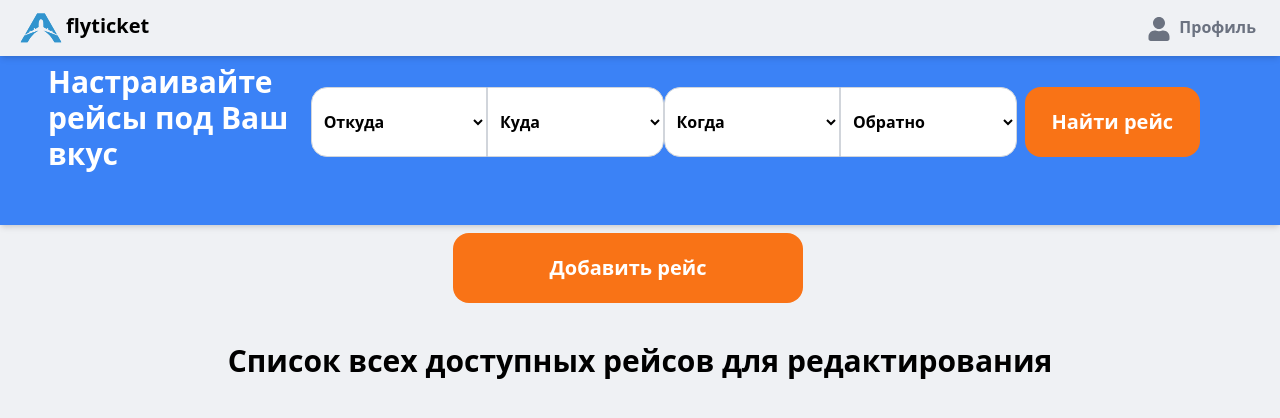
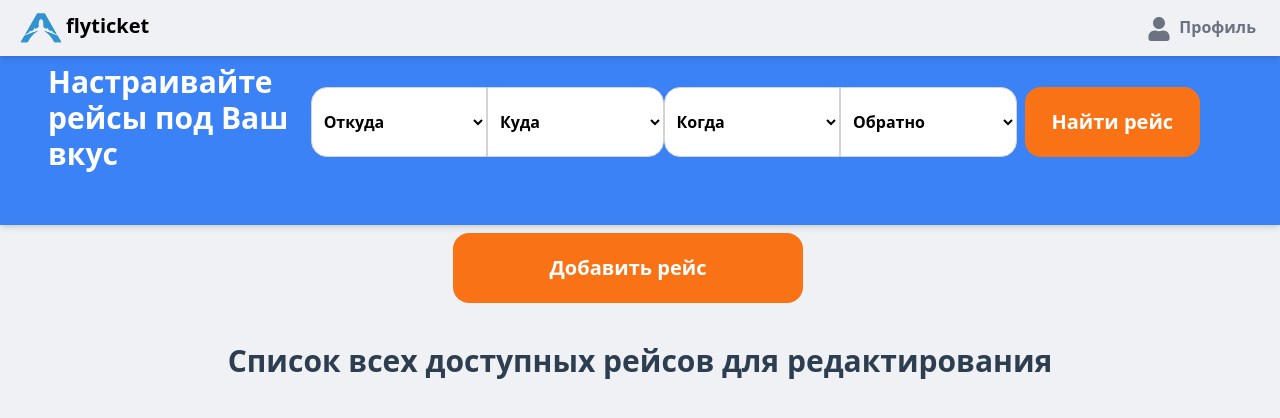
Before and after one commit to kimoleg200301/flyticket, a React (Create React App) app in the folder frontend/flyticket/: page /SettingsPage in a window 1280 px wide. Shown: the top 418 px of the page. Built offline with nearby package versions, Linux system fonts and the light colour scheme.

Commit message:
minor changes

```diff
--- a/frontend/flyticket/src/pages/MainPage.tsx
+++ b/frontend/flyticket/src/pages/MainPage.tsx
@@ -128,7 +128,7 @@ const MainPage: React.FC = () => {
     </div>
     <div className='mt-6 mb-6 flex items-center justify-center'>
       {selectDeparture || selectArrival || selectDate ? (
-        <h1 className='font-bold text-3xl'>Список найденных рейсов</h1>
+        <h1 className='font-bold text-3xl text-customBlue'>Список найденных рейсов</h1>
       ) : (
         <h1 className='font-bold text-3xl'>Список всех доступных рейсов</h1>
       )
--- a/frontend/flyticket/src/pages/SettingsPage.tsx
+++ b/frontend/flyticket/src/pages/SettingsPage.tsx
@@ -268,9 +268,9 @@ const SettingsPage: React.FC = () => {
     </div>
     <div className='mt-6 mb-6 flex items-center justify-center'>
       {selectDeparture || selectArrival || selectDate ? (
-        <h1 className='font-bold text-3xl'>Список найденных рейсов для редактирования</h1>
+        <h1 className='font-bold text-3xl text-customBlue'>Список найденных рейсов для редактирования</h1>
       ) : (
-        <h1 className='font-bold text-3xl'>Список всех доступных рейсов для редактирования</h1>
+        <h1 className='font-bold text-3xl text-customBlue'>Список всех доступных рейсов для редактирования</h1>
       )
     }
 
--- a/frontend/flyticket/tailwind.config.js
+++ b/frontend/flyticket/tailwind.config.js
@@ -49,6 +49,7 @@ module.exports = {
       },
       colors: {
         customGray: '#eff1f4',
+        customBlue: '#2C3E50',
       },
       keyframes: {
         slideInFromRight: {
```
